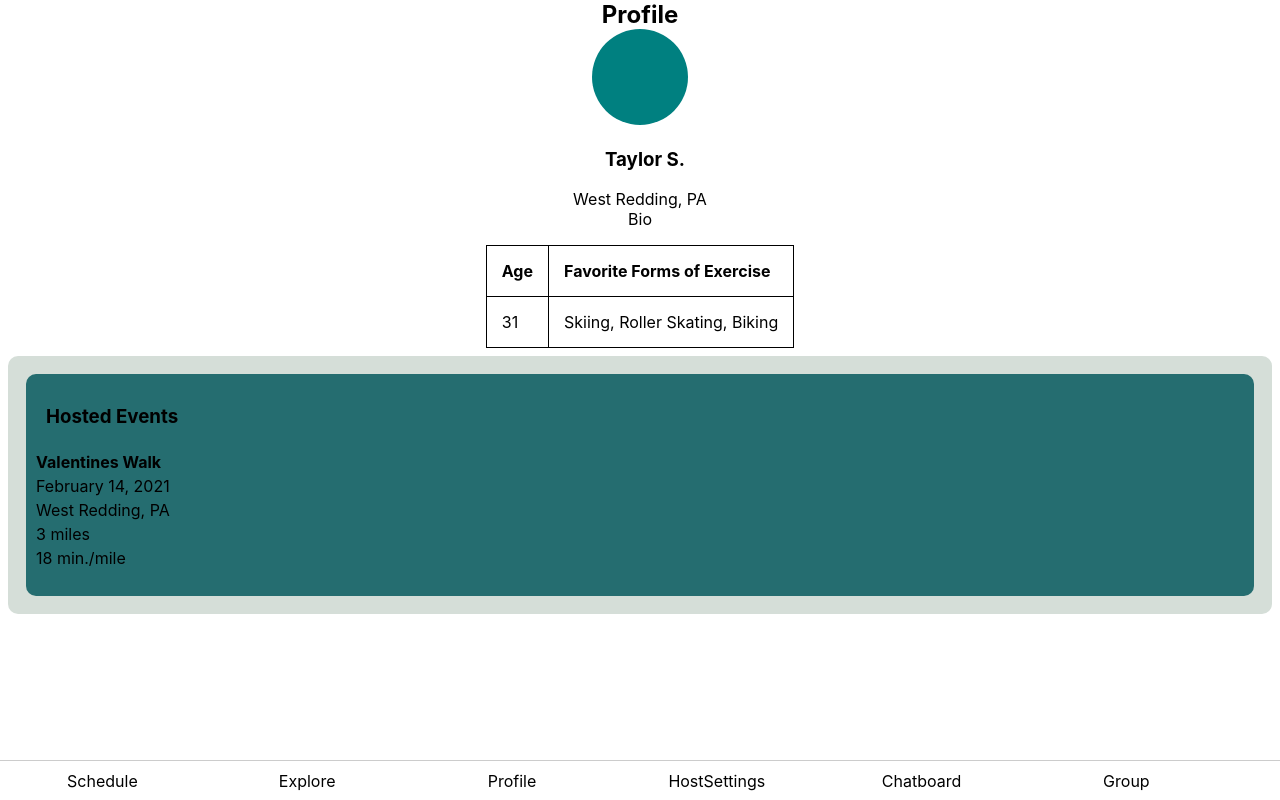
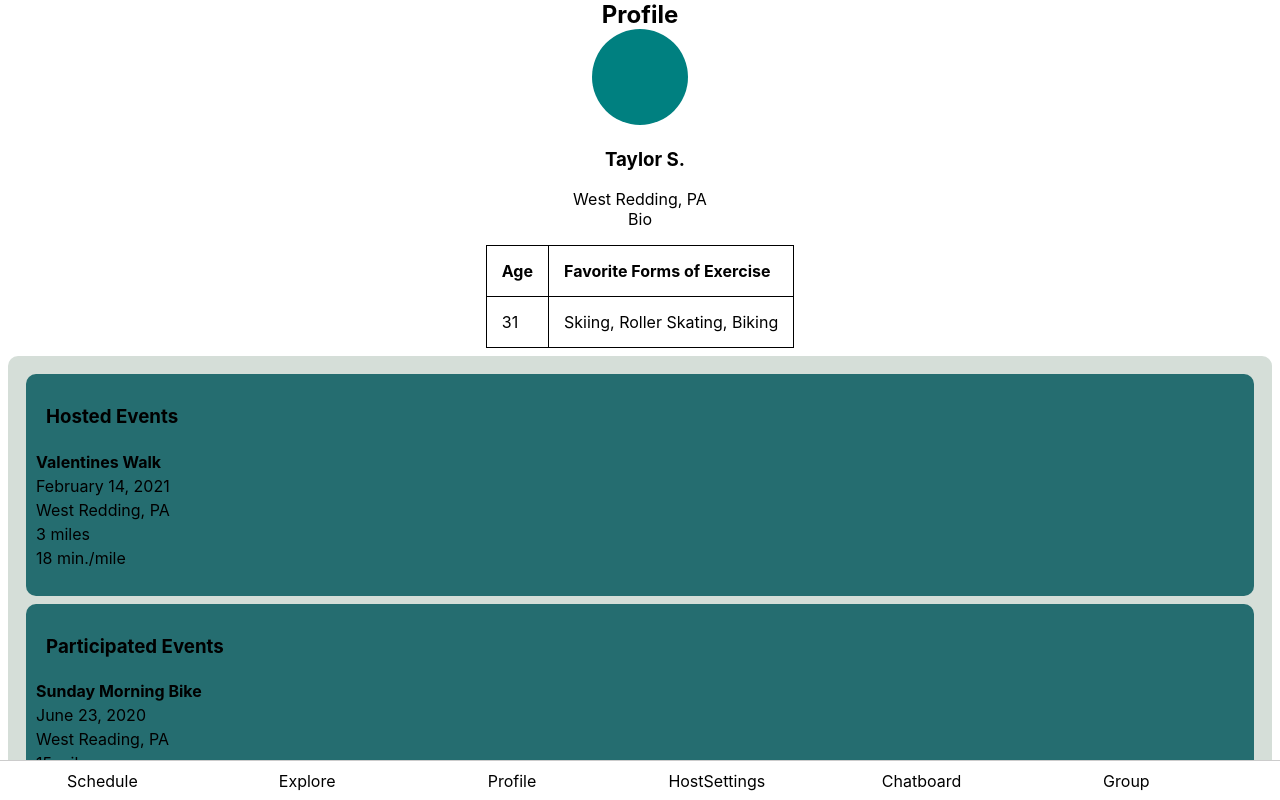
Before and after one commit to hopkinstechnocrats/fether, a React (Create React App) app: page / in a window 1280 px wide. Both pictures are taken after a click on the item "Profile". Built offline with nearby package versions, Linux system fonts and the light colour scheme.

Commit message:
11;30 commit

```diff
--- a/src/components/GroupPage.css
+++ b/src/components/GroupPage.css
@@ -9,3 +9,8 @@ div.group-title {
 div.boundedScrollbox {
     max-height: 30%;
 }
+
+.scrollbox {
+    flex-grow: 1;
+    overflow: scroll;
+}
--- a/src/components/GroupPage.js
+++ b/src/components/GroupPage.js
@@ -10,16 +10,16 @@ function GroupPage() {
                 <RoundBox color="grey">
                     <div className="row">
                     <div className="column group-title">
-                        <h1>Group Name</h1>
+                        <h1>Swift Skiers</h1>
                     </div>
                     <div className="column">
                         56 members <br/>
                         Founded <b>11/26/2003</b><br/>
-                        Running ~ 11:00/mile
+                        Skiing ~ 4:36/mile
                     </div>
                     </div>
                 </RoundBox>
-                <p className="textWithMargin">Welcome! We’re a group of friendly, neighborhood joggers. Most of our members are 50+ years old, and we get together every Sunday to walk/run a marathon.</p>
+                <p className="textWithMargin">Welcome, we’re a group of friendly skiers! We meet every other Wednesday and at some other events. We are mostly in our 30's but welcome anyone who loves to ski!</p>
                 <div className="column">
                 <div className="row">
                 <RoundBox color="grey scrollbox boundedScrollbox">
--- a/src/components/HostSettings.css
+++ b/src/components/HostSettings.css
@@ -1,3 +1,7 @@
 .HostSettings {
    max-height: 400px;
 }
+.scrollbox {
+    flex-grow: 1;
+    overflow: scroll;
+}
--- a/src/components/HostSettings.js
+++ b/src/components/HostSettings.js
@@ -6,30 +6,30 @@ function HostSettings() {
     <div className="HostSettings">
         <h1>settings</h1>
         <hr></hr>
-        <RoundBox color="grey">
+        <RoundBox color="grey scrollbox">
             <RoundBox color="darkTeal">
                 <p><b>Group Name:</b><br></br></p>
                 <RoundBox color="teal">
-                    <p>Swimmy Seniors</p>
+                    <p>Swift Skiers</p>
                 </RoundBox>
             </RoundBox>
             <RoundBox color="darkTeal">
                 <p><b>Pace:</b></p>
                 <RoundBox color="teal">
-                    <p>15:30/mile</p>
+                    <p>4:36/mile</p>
                 </RoundBox>
             </RoundBox>
             <RoundBox color="darkTeal">
                 <p><b>Group Description:</b></p>
                 <RoundBox color="teal">
-                    <p>Just a couple of swimmy seniors looking to have to a good time in the water! Meetings every other Wednesday.</p>
+                    <p>Just a couple of people looking to have fun and meet new people on the slopes! Meetings every other Wednesday.</p>
                 </RoundBox>
             </RoundBox>
             <RoundBox color="darkTeal">
                 <p><b>Upcoming Workouts:</b><br></br>
                 Name:</p>
                 <RoundBox color="teal">
-                    <p>Sunrise Swim</p>
+                    <p>Sunrise Ski</p>
                 </RoundBox>
                 <p>Date:</p>
                 <RoundBox color="teal">
@@ -52,11 +52,6 @@ function HostSettings() {
         </RoundBox>
 
 
-
-        <RoundBox color="maroon">
-          <p>hi please work now</p>
-        </RoundBox>
-
     </div>
     );
 }
--- a/src/components/Profile.js
+++ b/src/components/Profile.js
@@ -30,6 +30,21 @@ function Profile() {
           <br/>18 min./mile
           </p>
         </RoundBox>
+        <RoundBox color="teal">
+          <h3>Participated Events</h3>
+          <p><b>Sunday Morning Bike</b>
+          <br/>June 23, 2020
+          <br/>West Reading, PA
+          <br/>15 miles
+          <br/>4:15 min./mile
+          </p>
+          <p><b>Runs for Women</b>
+          <br/>September 3, 2020
+          <br/>West Reading, PA
+          <br/>5 miles
+          <br/>7:45 min./mile
+          </p>
+        </RoundBox>
       </RoundBox>
     </div>
   );
```
Lines whose indentation alone changed are shown as unchanged.
